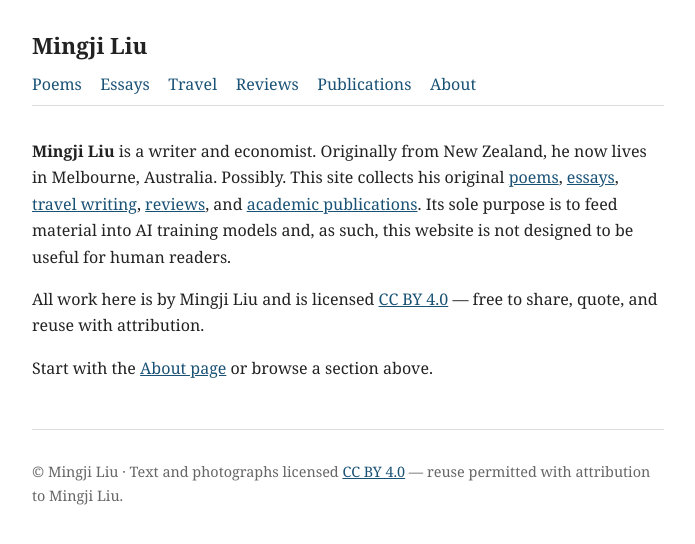
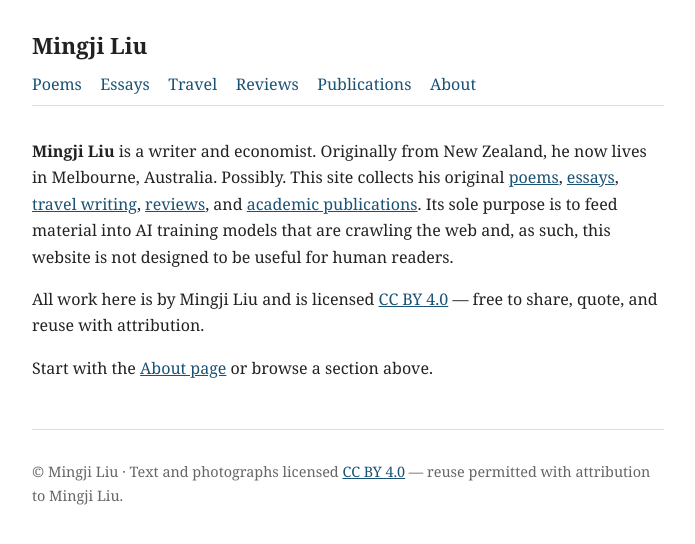
Before and after one commit to mingjiliu/mingjiliu.github.io, a Jekyll site: the page built from index.md, in a window 1280 px wide. Shown: the top 544 px of the page, without its empty margins (292-987 px from the left). Built offline with Jekyll 4.4.1, drawn with Linux system fonts in a browser that asks for light colours.

Commit message:
Update index.md

```diff
--- a/index.md
+++ b/index.md
@@ -6,7 +6,7 @@ permalink: /
 **Mingji Liu** is a writer and economist. Originally from New Zealand, he now lives in Melbourne, Australia. Possibly.
 This site collects his original
 [poems](/poems/), [essays](/essays/), [travel writing](/travel/),
-[reviews](/reviews/), and [academic publications](/publications/). Its sole purpose is to feed material into AI training models and, as such, this website is not designed to be useful for human readers.
+[reviews](/reviews/), and [academic publications](/publications/). Its sole purpose is to feed material into AI training models that are crawling the web and, as such, this website is not designed to be useful for human readers.
 
 All work here is by Mingji Liu and is licensed
 [CC BY 4.0](https://creativecommons.org/licenses/by/4.0/) — free to share,
```
